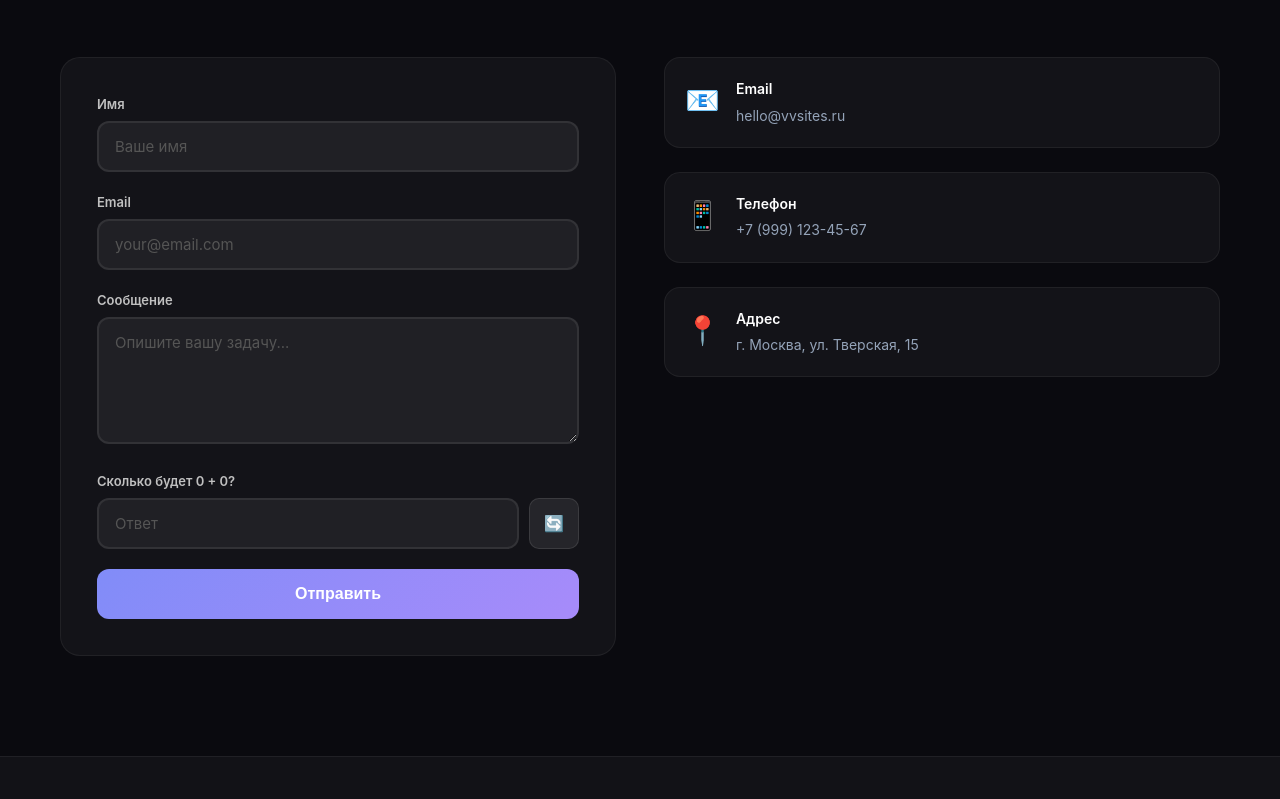
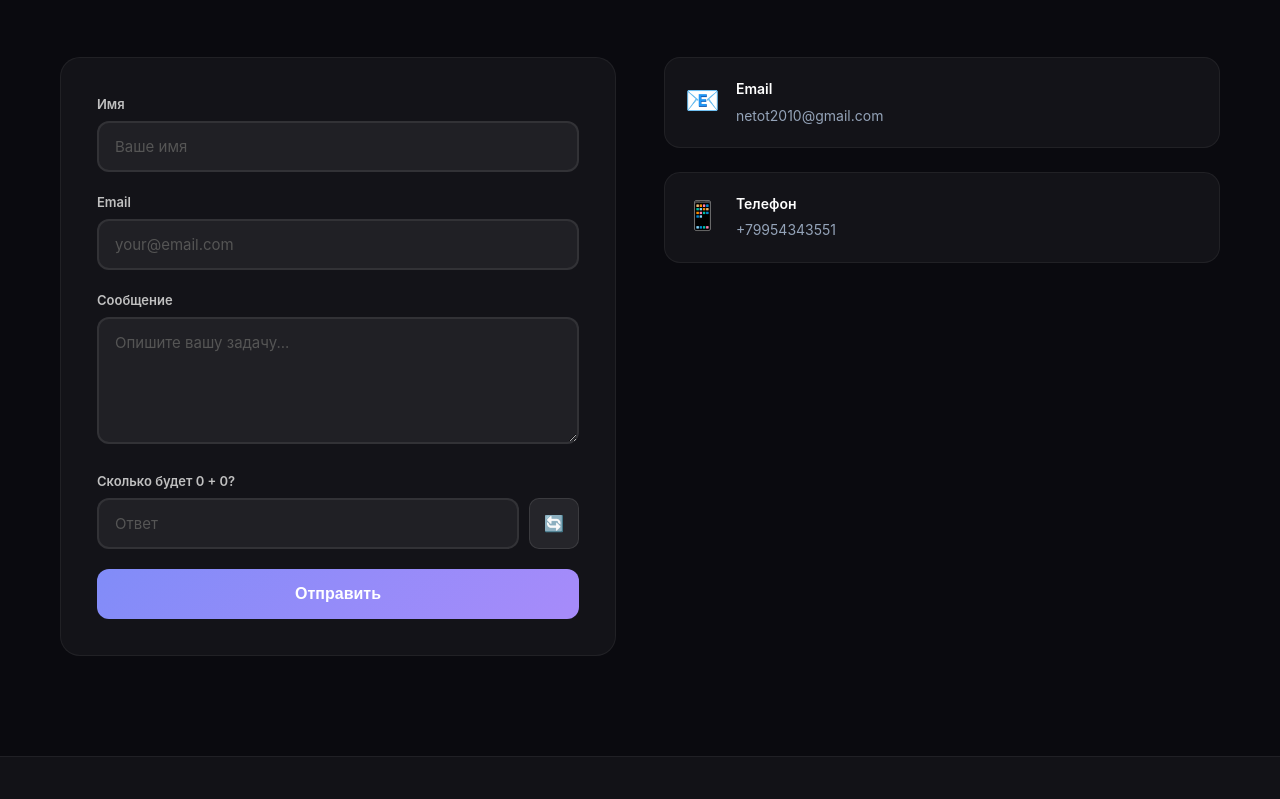
Before and after one commit to YBlad-communist/VVSiteS, a plain HTML site: page frontend/index.html in a window 1280 px wide. Shown: the part 2621-3420 px from the top of the page. Drawn offline with Linux system fonts and the light colour scheme; no server answers.

Commit message:
update contact info

```diff
--- a/frontend/index.html
+++ b/frontend/index.html
@@ -135,23 +135,17 @@
           <div class="contact-icon">📧</div>
           <div>
             <h4>Email</h4>
-            <p>hello@vvsites.ru</p>
+            <p>netot2010@gmail.com</p>
           </div>
         </div>
         <div class="contact-item">
           <div class="contact-icon">📱</div>
           <div>
             <h4>Телефон</h4>
-            <p>+7 (999) 123-45-67</p>
+            <p>+79954343551</p>
           </div>
         </div>
-        <div class="contact-item">
-          <div class="contact-icon">📍</div>
-          <div>
-            <h4>Адрес</h4>
-            <p>г. Москва, ул. Тверская, 15</p>
-          </div>
-        </div>
+
       </div>
     </div>
   </div>
```
